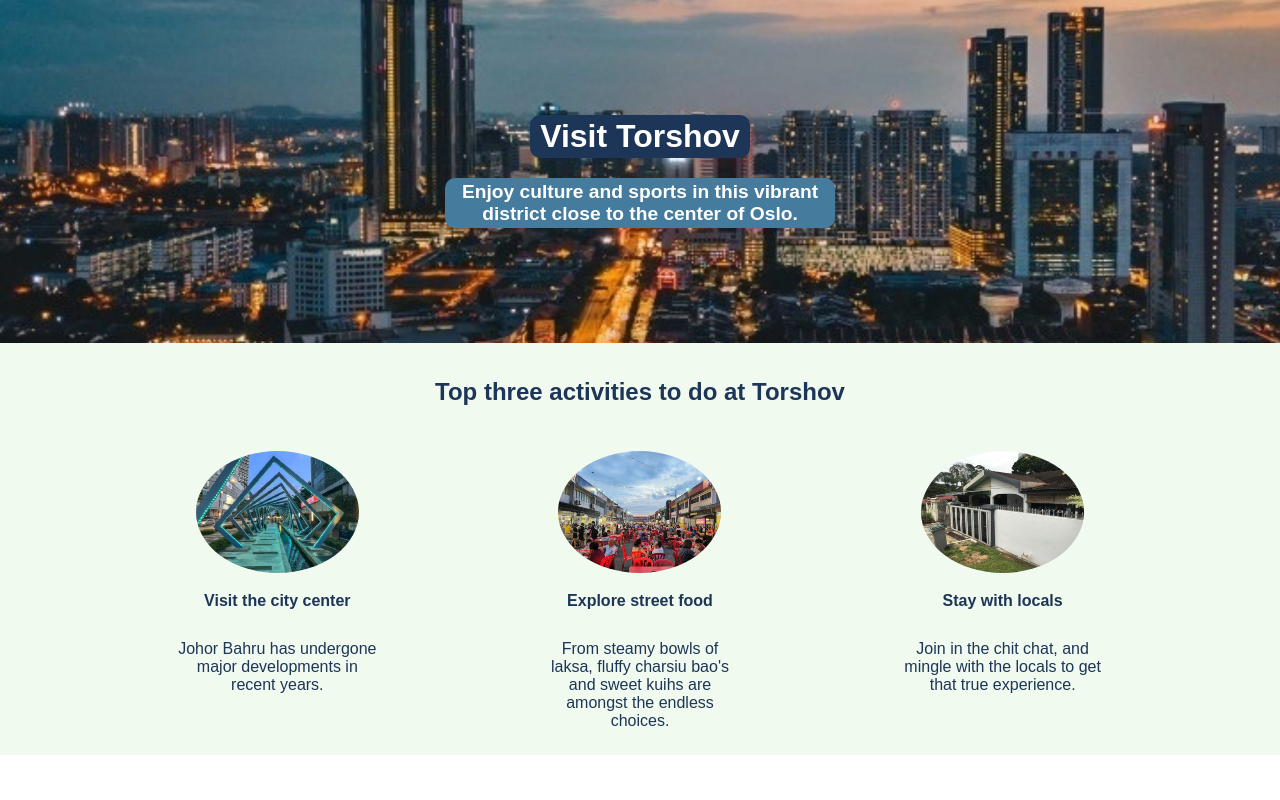
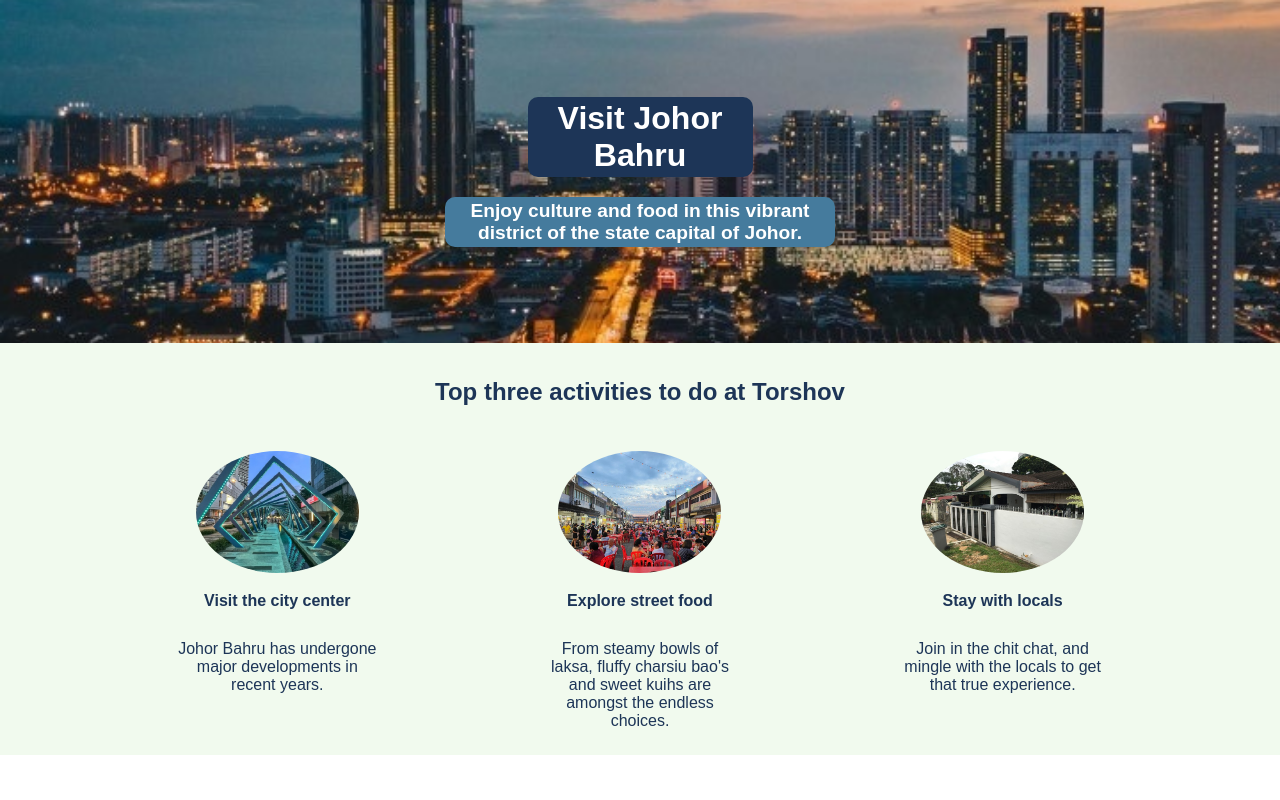
Before and after one commit to KeithGalway/Hometown-Homepage, a plain HTML site: page index.html in a window 1280 px wide. Shown: the top 800 px of the page. Drawn offline with Linux system fonts and the light colour scheme.

Commit message:
Update title
Update title

```diff
--- a/index.html
+++ b/index.html
@@ -10,8 +10,8 @@
 <body>
     <body>
         <section class="hero">
-            <h1 class="hero__heading">Visit Torshov</h1>
-            <p class="hero__subheading">Enjoy culture and sports in this vibrant district close to the center of Oslo.</p>
+            <h1 class="hero__heading">Visit Johor Bahru</h1>
+            <p class="hero__subheading">Enjoy culture and food in this vibrant district of the state capital of Johor.</p>
         </section>
         <main class="activities">
             <h2 class="activities__heading">Top three activities to do at Torshov</h2>
```
